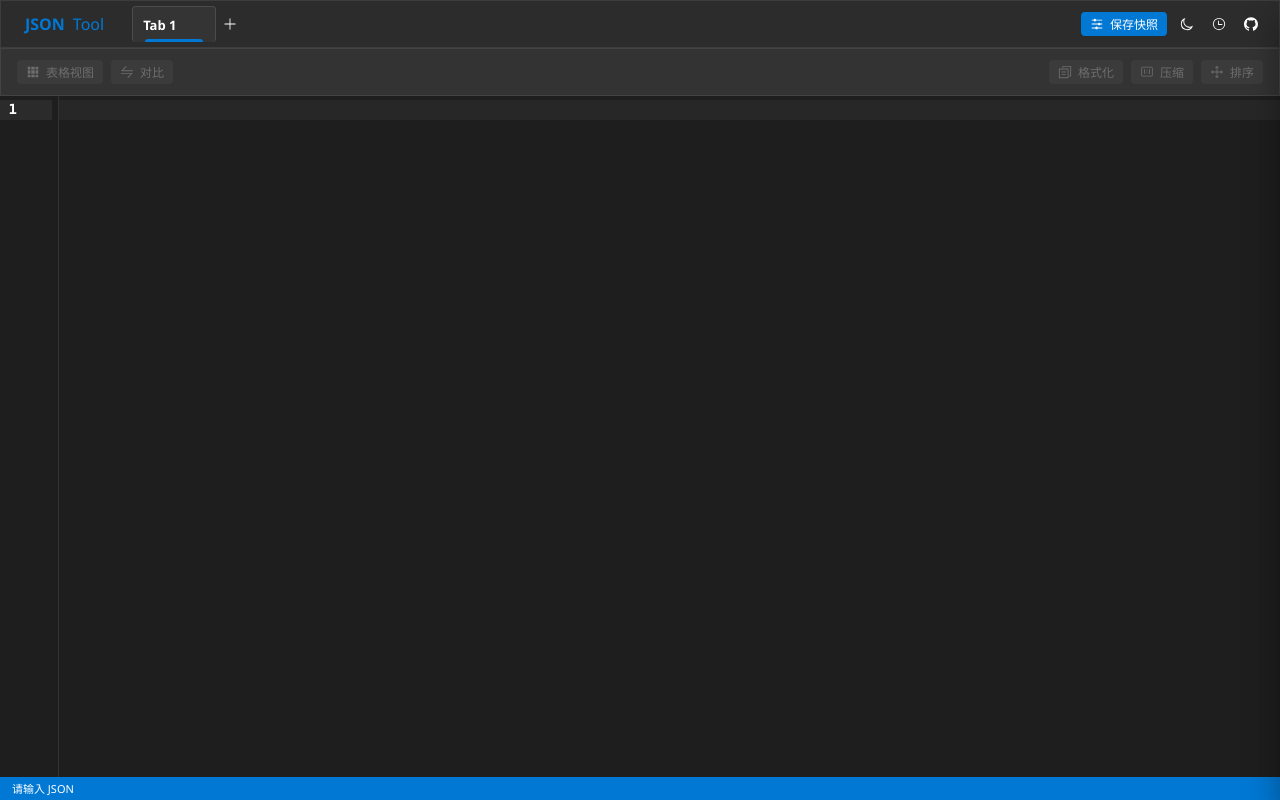
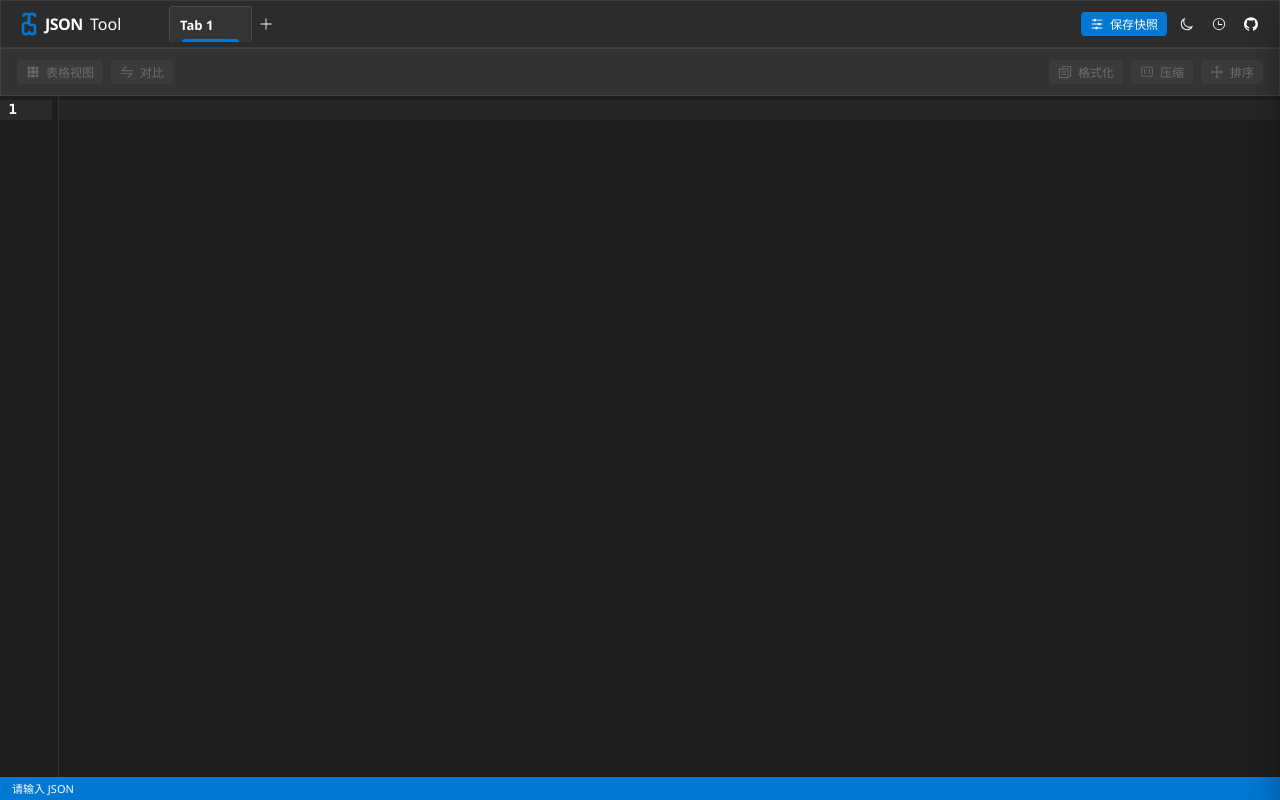
Before and after one commit to liu7say/JSONTool, a Vue app: page / in a window 1280 px wide. Built offline with nearby package versions, Linux system fonts and the light colour scheme.

Commit message:
feat: 初始化 Vue 应用结构，包含标签页管理、主题切换和历史记录功能，并添加应用图标。

```diff
--- a/index.html
+++ b/index.html
@@ -1,10 +1,10 @@
-<!doctype html>
+<!DOCTYPE html>
 <html lang="en">
 	<head>
 		<meta charset="UTF-8" />
-    <link rel="icon" type="image/svg+xml" href="/vite.svg" />
+		<link rel="icon" type="image/svg+xml" href="/favicon.svg" />
 		<meta name="viewport" content="width=device-width, initial-scale=1.0" />
-    <title>jsontool</title>
+		<title>JSON Tool</title>
 	</head>
 	<body>
 		<div id="app"></div>
--- a/src/App.vue
+++ b/src/App.vue
@@ -5,6 +5,7 @@ import { useHistoryStore } from './stores/history';
 import { useThemeStore } from './stores/theme';
 import JsonEditor from './components/JsonEditor.vue';
 import GithubIcon from './components/GithubIcon.vue';
+import Logo from './components/Logo.vue';
 import {
 	Plus,
 	Close,
@@ -12,7 +13,6 @@ import {
 	Delete,
 	Moon,
 	Sunny,
-	Collection,
 	Operation,
 	ArrowLeft,
 	ArrowRight,
@@ -137,8 +137,7 @@ const loadHistoryEntry = async (entry) => {
 		<!-- 顶部 Tab 栏 (Fluent Title Bar style) -->
 		<div class="header f-acrylic">
 			<div class="brand">
-				<span class="logo-icon"><Collection /></span>
-				<span style="font-weight: 600">JSON</span>Tool
+				<Logo />
 			</div>
 
 			<div class="tabs-wrapper">
--- /dev/null
+++ b/src/components/Logo.vue
@@ -0,0 +1,54 @@
+<template>
+	<div class="app-logo">
+		<svg
+			width="124"
+			height="24"
+			viewBox="0 0 124 24"
+			fill="none"
+			xmlns="http://www.w3.org/2000/svg">
+			<!-- Icon: Stylized Curly Braces -->
+			<path
+				d="M6.5 4C6.5 2.89543 7.39543 2 8.5 2H10C11.1046 2 12 2.89543 12 4V9C12 10.1046 11.1046 11 10 11H8C6.89543 11 6 11.8954 6 13V20C6 21.1046 6.89543 22 8 22H10C11.1046 22 12 21.1046 12 20"
+				stroke="var(--f-brand-base)"
+				stroke-width="2.5"
+				stroke-linecap="round" />
+			<path
+				d="M17.5 4C17.5 2.89543 16.6046 2 15.5 2H14C12.8954 2 12 2.89543 12 4V9C12 10.1046 12.8954 11 14 11H16C17.1046 11 18 11.8954 18 13V20C18 21.1046 17.1046 22 16 22H14C12.8954 22 12 21.1046 12 20"
+				stroke="var(--f-brand-base)"
+				stroke-width="2.5"
+				stroke-linecap="round"
+				transform="rotate(180 15 12)" />
+
+			<!-- Text: JSON -->
+			<text
+				x="28"
+				y="18"
+				fill="var(--f-text-primary)"
+				font-size="16"
+				font-family="'Segoe UI', sans-serif"
+				font-weight="700"
+				letter-spacing="-0.5">
+				JSON
+			</text>
+
+			<!-- Text: Tool -->
+			<text
+				x="73"
+				y="18"
+				fill="var(--f-text-primary)"
+				font-size="16"
+				font-family="'Segoe UI', sans-serif"
+				font-weight="400">
+				Tool
+			</text>
+		</svg>
+	</div>
+</template>
+
+<style scoped>
+.app-logo {
+	display: flex;
+	align-items: center;
+	/* Ensure SVG colors update with theme variables */
+}
+</style>
```
Also changed, not shown: public/favicon.svg (added). Lines whose indentation alone changed are shown as unchanged.
